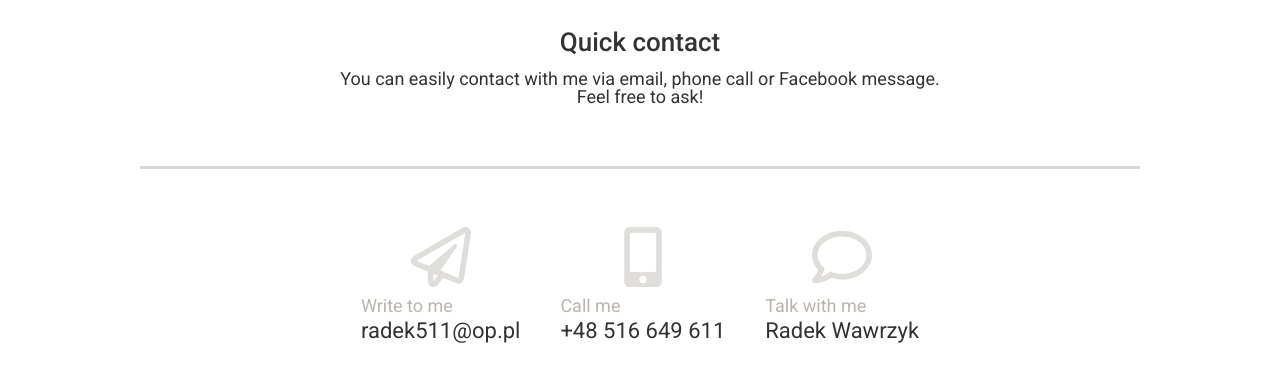
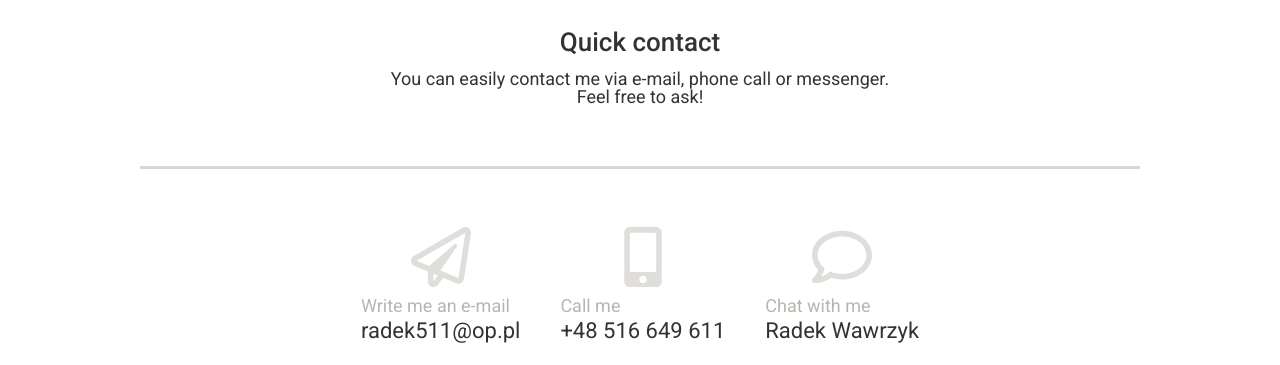
Before and after one commit to Radek-Wawrzyk/Portfolio-Front-End, a Vue app: page /portfolio in a window 1280 px wide. Shown: the part 1467-1832 px from the top of the page. Built offline with nearby package versions, Linux system fonts and the light colour scheme.

Commit message:
Edit - Footer text

```diff
--- a/src/Components/Footer.vue
+++ b/src/Components/Footer.vue
@@ -3,7 +3,7 @@
     <header class="footer-header">
       <h4 class="footer-header-title">Quick contact</h4>
       <p class="footer-header-description">
-        You can easily contact with me via email, phone call or Facebook message.<br/>
+        You can easily contact me via e-mail, phone call or messenger. <br/>
         Feel free to ask!
       </p>
       <span class="footer-header-line"></span>
@@ -14,7 +14,7 @@
           <div class="footer-contact-item-icon">
             <svg xmlns="http://www.w3.org/2000/svg" viewBox="0 0 512 512"><path d="M440 6.5L24 246.4c-34.4 19.9-31.1 70.8 5.7 85.9L144 379.6V464c0 46.4 59.2 65.5 86.6 28.6l43.8-59.1 111.9 46.2c5.9 2.4 12.1 3.6 18.3 3.6 8.2 0 16.3-2.1 23.6-6.2 12.8-7.2 21.6-20 23.9-34.5l59.4-387.2c6.1-40.1-36.9-68.8-71.5-48.9zM192 464v-64.6l36.6 15.1L192 464zm212.6-28.7l-153.8-63.5L391 169.5c10.7-15.5-9.5-33.5-23.7-21.2L155.8 332.6 48 288 464 48l-59.4 387.3z"/></svg>
           </div>
-          <p class="footer-contact-item-addition">Write to me</p>
+          <p class="footer-contact-item-addition">Write me an e-mail</p>
           <p class="footer-contact-item-detail">radek511@op.pl</p>
         </a>
       </li>
@@ -32,7 +32,7 @@
          <div class="footer-contact-item-icon">
            <svg xmlns="http://www.w3.org/2000/svg" viewBox="0 0 512 512"><path d="M256 32C114.6 32 0 125.1 0 240c0 47.6 19.9 91.2 52.9 126.3C38 405.7 7 439.1 6.5 439.5c-6.6 7-8.4 17.2-4.6 26S14.4 480 24 480c61.5 0 110-25.7 139.1-46.3C192 442.8 223.2 448 256 448c141.4 0 256-93.1 256-208S397.4 32 256 32zm0 368c-26.7 0-53.1-4.1-78.4-12.1l-22.7-7.2-19.5 13.8c-14.3 10.1-33.9 21.4-57.5 29 7.3-12.1 14.4-25.7 19.9-40.2l10.6-28.1-20.6-21.8C69.7 314.1 48 282.2 48 240c0-88.2 93.3-160 208-160s208 71.8 208 160-93.3 160-208 160z"/></svg>
          </div>
-          <p class="footer-contact-item-addition">Talk with me</p>
+          <p class="footer-contact-item-addition">Chat with me</p>
           <p class="footer-contact-item-detail">Radek Wawrzyk</p>
         </a>
       </li>
```
